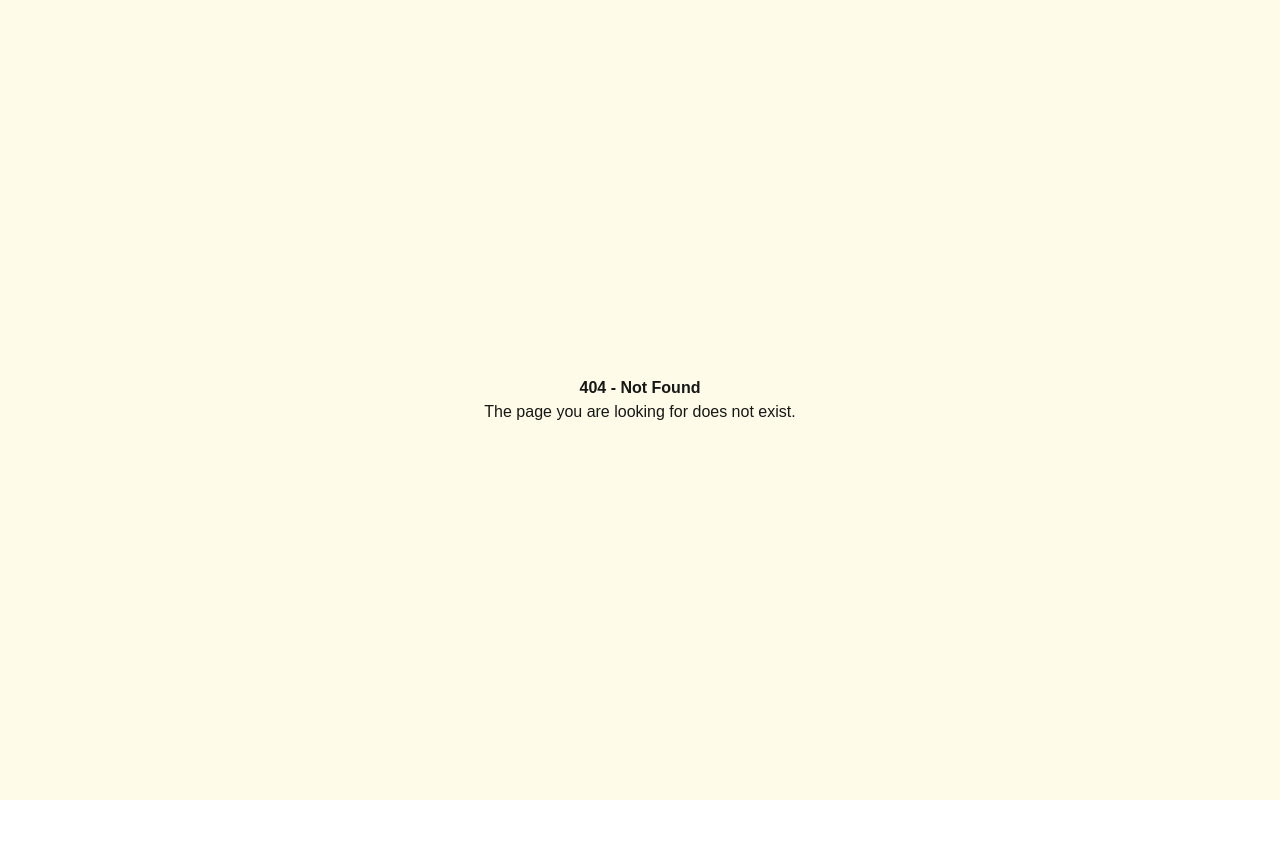
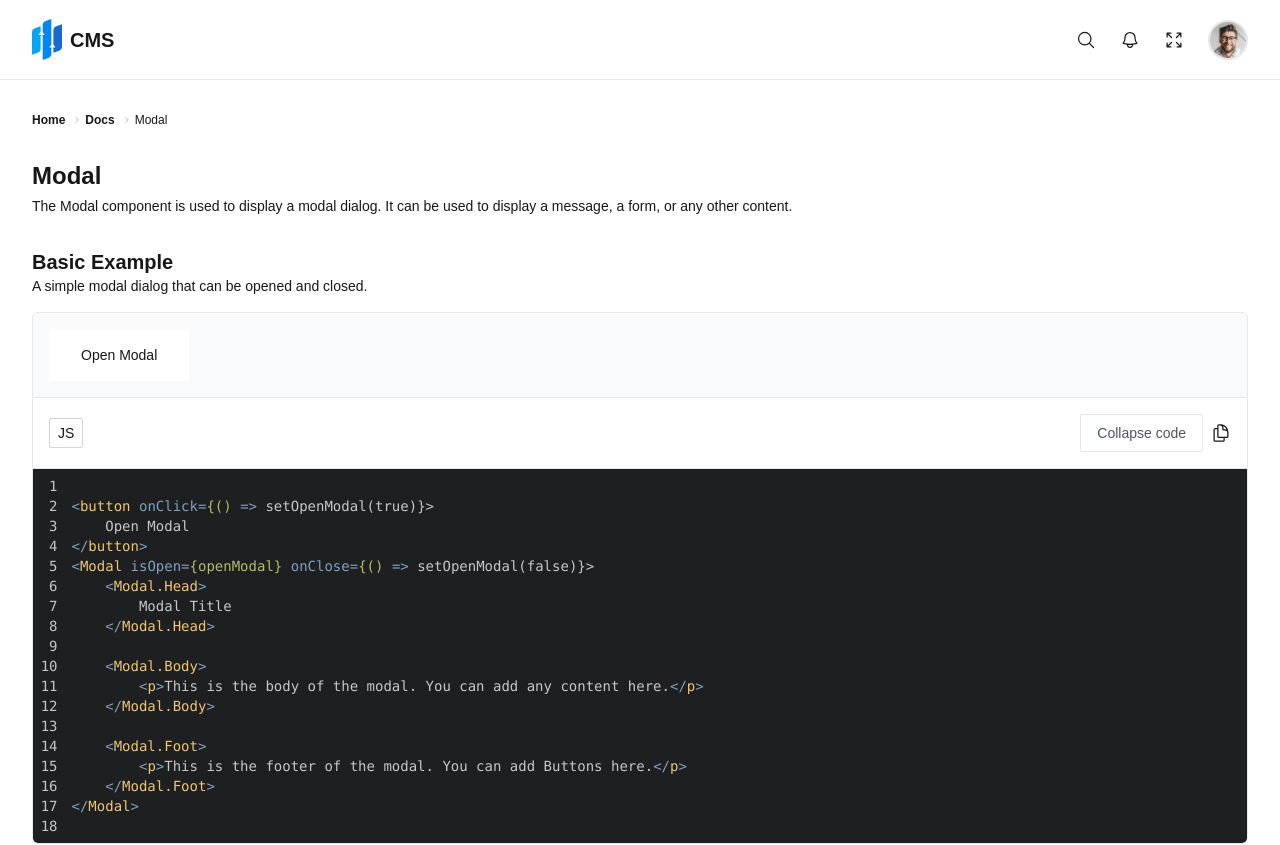
Before and after one commit to kenangundogan/cms, a Next.js app: page /docs/modal in a window 1280 px wide. Before the commit this address had no page. Shown: the top 845 px of the page. Before the commit the page ends 800 px from the top, so only its background shows below. Built offline with nearby package versions, Linux system fonts and the light colour scheme.

Commit message:
add Modal component and documentation; implement basic modal functionality with examples

```diff
--- /dev/null
+++ b/src/app/components/ui/modal/Modal.js
@@ -0,0 +1,91 @@
+'use client';
+
+import React, { createContext, useContext, useRef, useEffect } from 'react';
+import { XMarkIcon } from '@heroicons/react/24/outline';
+import { createPortal } from 'react-dom';
+
+const ModalContext = createContext();
+
+const Modal = ({ children, isOpen, onClose }) => {
+    const modalRef = useRef(null);
+
+    const handleClickOutside = (e) => {
+        if (modalRef.current && !modalRef.current.contains(e.target)) {
+            onClose?.();
+        }
+    };
+
+    const handleKeyDown = (e) => {
+        if (e.key === 'Escape') {
+            onClose?.();
+        }
+    };
+
+    useEffect(() => {
+        if (isOpen) {
+            document.addEventListener('mousedown', handleClickOutside);
+            document.addEventListener('keydown', handleKeyDown);
+            document.body.style.overflow = 'hidden';
+        } else {
+            document.body.style.overflow = 'auto';
+        }
+
+        return () => {
+            document.removeEventListener('mousedown', handleClickOutside);
+            document.removeEventListener('keydown', handleKeyDown);
+            document.body.style.overflow = 'auto';
+        };
+    }, [isOpen]);
+
+    if (!isOpen) return null;
+
+    return createPortal(
+        <ModalContext.Provider value={{ onClose }}>
+            <div data-type="Modal" className="fixed inset-0 z-50 flex items-center justify-center bg-black bg-opacity-50 p-4">
+                <div
+                    data-type="Wrapper"
+                    ref={modalRef}
+                    className="relative w-full max-w-2xl bg-white rounded-sm shadow-lg flex flex-col overflow-hidden"
+                >
+                    {children}
+                </div>
+            </div>
+        </ModalContext.Provider>,
+        document.body
+    );
+};
+
+Modal.Head = ({ children }) => {
+    const { onClose } = useContext(ModalContext);
+    return (
+        <div data-type="Head" className="flex items-center justify-between p-4 border-b border-gray-200">
+            <h2 className="font-semibold">{children}</h2>
+            <button
+                type="button"
+                className="text-gray-500 hover:text-gray-700"
+                onClick={onClose}
+            >
+                <span className="sr-only">Kapat</span>
+                <XMarkIcon className="size-6" />
+            </button>
+        </div>
+    );
+};
+
+Modal.Body = ({ children }) => {
+    return (
+        <div data-type="Body" className="p-4">
+            {children}
+        </div>
+    );
+};
+
+Modal.Foot = ({ children }) => {
+    return (
+        <div data-type="Foot" className="flex items-center justify-end gap-2 p-4 border-t border-gray-200">
+            {children}
+        </div>
+    );
+};
+
+export default Modal;
--- /dev/null
+++ b/src/app/docs/modal/page.js
@@ -0,0 +1,94 @@
+// src/app/docs/modal/page.js
+
+'use client';
+import React, { useState } from 'react';
+import Breadcrumb from '@/app/components/ui/Breadcrumb';
+import PageInfo from '@/app/components/ui/PageInfo';
+import CodeCard from "@/app/components/ui/CodeCard";
+import Modal from '@/app/components/ui/modal/Modal';
+import Example from "@/app/docs/components/Example";
+
+
+const DashboardPage = () => {
+    const basicExample = {
+        JS: `
+<button onClick={() => setOpenModal(true)}>
+    Open Modal
+</button>
+<Modal isOpen={openModal} onClose={() => setOpenModal(false)}>
+    <Modal.Head>
+        Modal Title
+    </Modal.Head>
+
+    <Modal.Body>
+        <p>This is the body of the modal. You can add any content here.</p>
+    </Modal.Body>
+
+    <Modal.Foot>
+        <p>This is the footer of the modal. You can add Buttons here.</p>
+    </Modal.Foot>
+</Modal>
+    `
+};
+
+
+    const [openModal, setOpenModal] = useState(false);
+    return (
+        <div>
+            {/* Breadcrumb */}
+            <Breadcrumb>
+                <Breadcrumb.Item href="/">Home</Breadcrumb.Item>
+                <Breadcrumb.Item href="/docs">Docs</Breadcrumb.Item>
+                <Breadcrumb.Item>Modal</Breadcrumb.Item>
+            </Breadcrumb>
+
+            {/* Page Info */}
+            <PageInfo>
+                <PageInfo.Title>Modal</PageInfo.Title>
+                <PageInfo.Description>
+                    The Modal component is used to display a modal dialog. It can be used to display a message, a form, or any other content.
+                </PageInfo.Description>
+            </PageInfo>
+
+            {/* Basic Example */}
+            <Example>
+                <Example.Title>Basic Example</Example.Title>
+                <Example.Description>
+                    A simple modal dialog that can be opened and closed.
+                </Example.Description>
+                <Example.Body>
+                    <div className='p-4'>
+                    <button
+                        onClick={() => setOpenModal(true)}
+                        className="px-8 py-4 bg-white rounded-sm hover:bg-gray-100"
+                    >
+                        Open Modal
+                    </button>
+                    </div>
+                    <Modal isOpen={openModal} onClose={() => setOpenModal(false)}>
+                        <Modal.Head>
+                            Modal Title
+                        </Modal.Head>
+
+                        <Modal.Body>
+                            <p className='text-sm'>Lorem Ipsum is simply dummy text of the printing and typesetting industry. Lorem Ipsum has been the industry's standard dummy text ever since the 1500s, when an unknown printer took a galley of type and scrambled it to make a type specimen book. It has survived not only five centuries, but also the leap into electronic typesetting, remaining essentially unchanged. It was popularised in the 1960s with the release of Letraset sheets containing Lorem Ipsum passages, and more recently with desktop publishing software like Aldus PageMaker including versions of Lorem Ipsum.</p>
+                        </Modal.Body>
+
+                        <Modal.Foot>
+                            <button
+                                onClick={() => setOpenModal(false)}
+                                className="px-6 py-3 bg-red-600 text-white text-sm hover:bg-red-700"
+                            >
+                                Close Modal
+                            </button>
+                        </Modal.Foot>
+                    </Modal>
+                    <CodeCard codeSnippets={basicExample} />
+                </Example.Body>
+            </Example>
+
+        </div>
+    );
+};
+
+export default DashboardPage;
```
